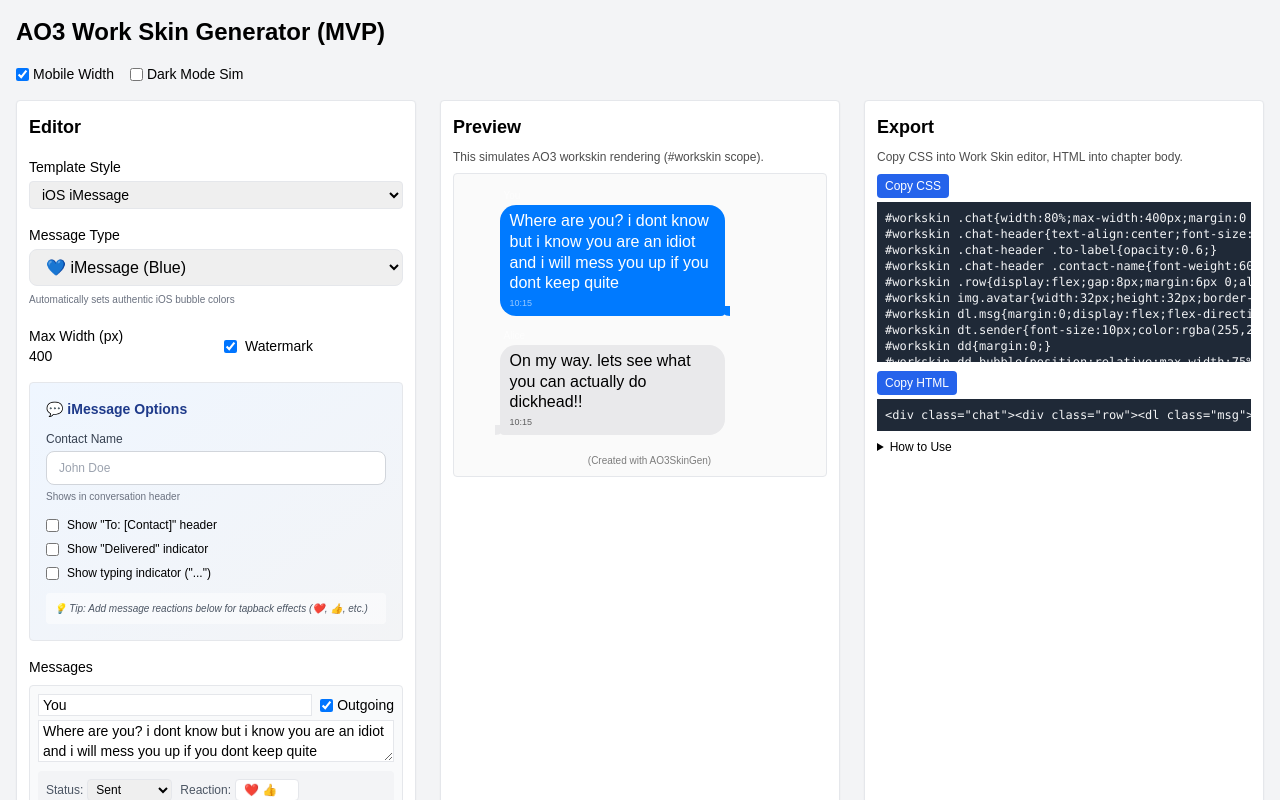
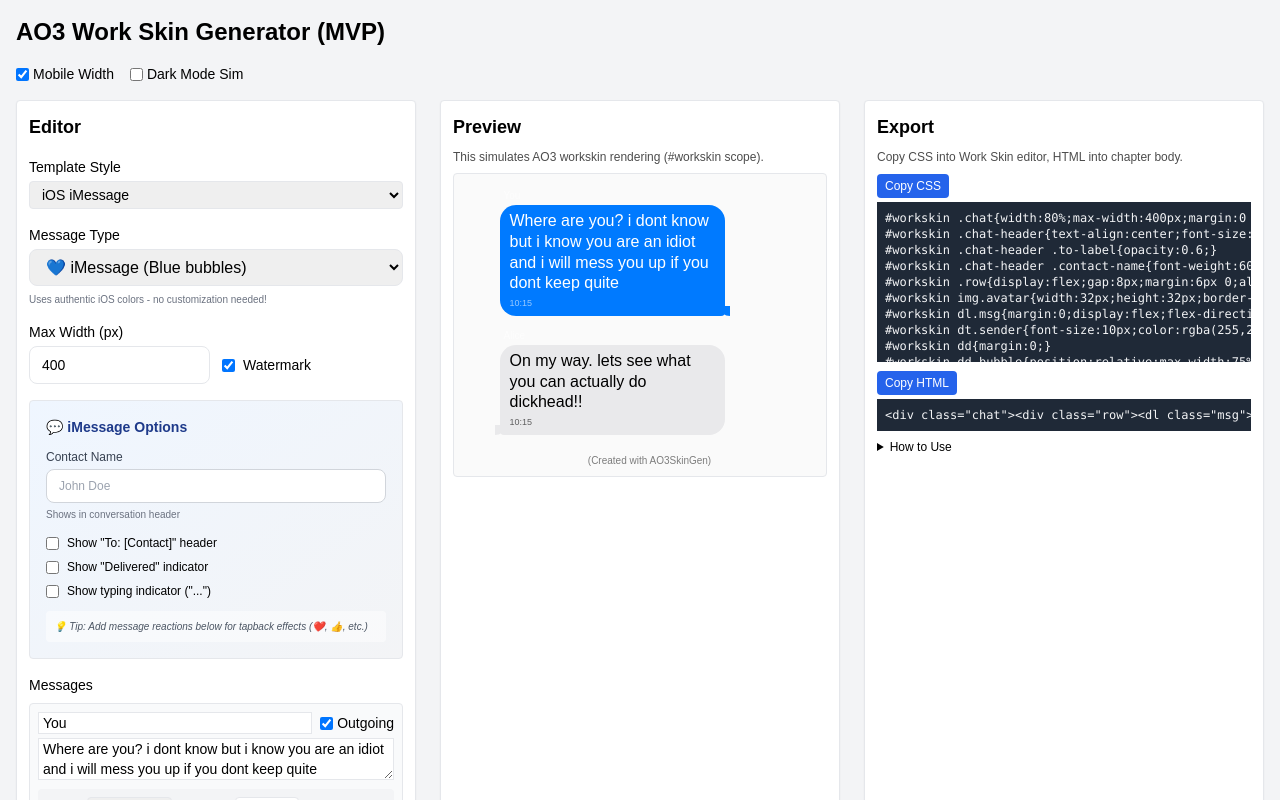
Before and after one commit to victorjaxen1/ao3-skin-generator, a Next.js app: page / in a window 1280 px wide. Shown: the top 800 px of the page. Built offline with nearby package versions, Linux system fonts and the light colour scheme.

Commit message:
Remove color pickers: Lock iOS/Android to authentic platform colors, simplify Note template

```diff
--- a/src/components/EditorForm.tsx
+++ b/src/components/EditorForm.tsx
@@ -187,7 +187,15 @@
           <div className="grid grid-cols-2 gap-3">
             <label className="flex flex-col text-sm">
               <span className="font-medium mb-1">Text Color</span>
-              <input type="color" value={project.settings.senderColor} onChange={e=>updateSettings('senderColor', e.target.value)} className="h-10 rounded cursor-pointer" />
+              <select value={project.settings.senderColor} onChange={e=>updateSettings('senderColor', e.target.value)} className="border px-3 py-2 rounded-lg">
+                <option value="#4a5568">Dark Gray (default)</option>
+                <option value="#dc2626">Red (alerts)</option>
+                <option value="#2563eb">Blue (official)</option>
+                <option value="#16a34a">Green (positive)</option>
+                <option value="#9333ea">Purple (personal)</option>
+                <option value="#000000">Black</option>
+                <option value="#ffffff">White</option>
+              </select>
             </label>
             <label className="flex flex-col text-sm">
               <span className="font-medium mb-1">Alignment</span>
@@ -216,67 +224,48 @@
           </label>
         </div>
       ) : project.template === 'android' ? (
-        /* Android chat templates - simplified controls */
-        <div className="grid grid-cols-2 gap-4">
-          <label className="flex items-center gap-2 text-sm col-span-2">
-            <input
-              type="checkbox"
-              checked={project.settings.androidWhatsAppMode !== false}
-              onChange={e => {
-                const isWhatsApp = e.target.checked;
-                updateSettings('androidWhatsAppMode', isWhatsApp);
-                if (isWhatsApp) {
-                  // Apply authentic WhatsApp colors
-                  updateSettings('senderColor', '#dcf8c6');
-                  updateSettings('receiverColor', '#ffffff');
-                }
-              }}
-            />
-            <span className="font-medium">💬 Use WhatsApp Colors (authentic green)</span>
+        /* Android template - WhatsApp colors locked */
+        <div className="space-y-3">
+          <div className="bg-green-50 border border-green-200 rounded-lg p-3">
+            <p className="text-xs text-green-800">
+              <span className="font-semibold">💬 WhatsApp Style</span><br/>
+              <span className="text-[10px]">Uses authentic WhatsApp colors (green sender bubbles, white receiver bubbles)</span>
+            </p>
+          </div>
+          <div className="grid grid-cols-2 gap-3">
+            <label className="flex flex-col text-sm">
+              <span className="font-medium mb-1">Max Width (px)</span>
+              <input type="number" min={280} max={600} value={project.settings.maxWidthPx} onChange={e=>updateSettings('maxWidthPx', parseInt(e.target.value))} className="border px-3 py-2 rounded-lg" />
             </label>
-          {!project.settings.androidWhatsAppMode && (
-            <>
-              <label className="flex flex-col text-sm">
-                <span>Sender Bubble Color</span>
-                <input type="color" value={project.settings.senderColor} onChange={e=>updateSettings('senderColor', e.target.value)} />
-                <span className="text-[10px] text-gray-500 mt-1">Custom color (WhatsApp mode off)</span>
-              </label>
-              <label className="flex flex-col text-sm">
-                <span>Receiver Bubble Color</span>
-                <input type="color" value={project.settings.receiverColor} onChange={e=>updateSettings('receiverColor', e.target.value)} />
-                <span className="text-[10px] text-gray-500 mt-1">Custom color (WhatsApp mode off)</span>
-              </label>
-            </>
-          )}
-          <label className="flex flex-col text-sm">
-            <span>Max Width (px)</span>
-            <input type="number" min={280} max={600} value={project.settings.maxWidthPx} onChange={e=>updateSettings('maxWidthPx', parseInt(e.target.value))} />
-          </label>
-          <label className="flex items-center gap-2 text-sm">
+            <label className="flex items-center gap-2 text-sm pt-6">
               <input type="checkbox" checked={project.settings.watermark} onChange={e=>updateSettings('watermark', e.target.checked)} /> Watermark
             </label>
           </div>
+        </div>
       ) : (
-        /* iOS template - minimal controls, mode is primary */
-        <div className="grid grid-cols-2 gap-4">
-          <label className="flex flex-col text-sm col-span-2">
+        /* iOS template - no color customization, authentic iOS colors only */
+        <div className="space-y-3">
+          <label className="flex flex-col text-sm">
             <span className="font-medium mb-1">Message Type</span>
             <select
               value={project.settings.iosMode||'imessage'}
               onChange={e=>updateSettings('iosMode', e.target.value as 'imessage'|'sms')}
               className="border px-3 py-2 rounded-lg text-base"
             >
-              <option value="imessage">💙 iMessage (Blue)</option>
-              <option value="sms">💚 SMS/Text (Green)</option>
+              <option value="imessage">💙 iMessage (Blue bubbles)</option>
+              <option value="sms">💚 SMS/Text (Green bubbles)</option>
             </select>
-            <span className="text-[10px] text-gray-500 mt-1">Automatically sets authentic iOS bubble colors</span>
+            <span className="text-[10px] text-gray-500 mt-1">Uses authentic iOS colors - no customization needed!</span>
           </label>
-          <label className="flex flex-col text-sm">Max Width (px)
-            <input type="number" min={280} max={600} value={project.settings.maxWidthPx} onChange={e=>updateSettings('maxWidthPx', parseInt(e.target.value))} />
+          <div className="grid grid-cols-2 gap-3">
+            <label className="flex flex-col text-sm">
+              <span className="font-medium mb-1">Max Width (px)</span>
+              <input type="number" min={280} max={600} value={project.settings.maxWidthPx} onChange={e=>updateSettings('maxWidthPx', parseInt(e.target.value))} className="border px-3 py-2 rounded-lg" />
             </label>
-          <label className="flex items-center gap-2 text-sm">
+            <label className="flex items-center gap-2 text-sm pt-6">
               <input type="checkbox" checked={project.settings.watermark} onChange={e=>updateSettings('watermark', e.target.checked)} /> Watermark
             </label>
+          </div>
         </div>
       )}
       {project.template === 'note' && (
```
Lines whose indentation alone changed are shown as unchanged.
